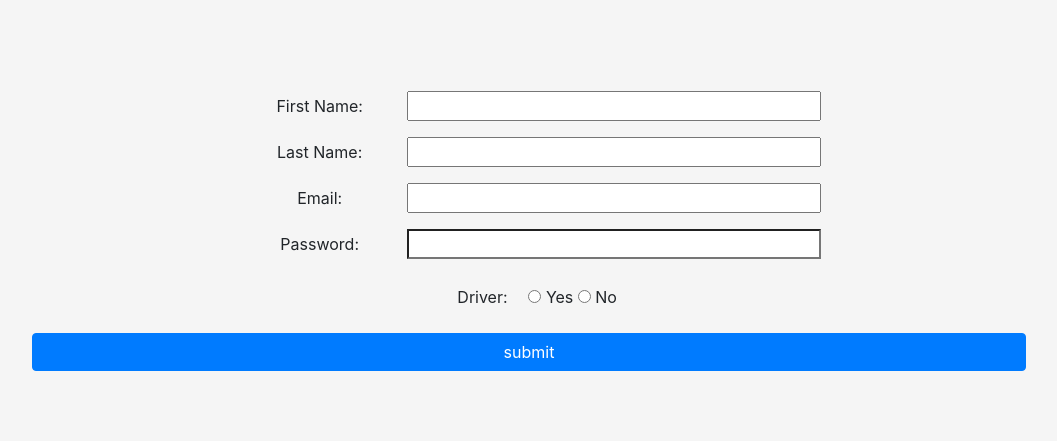
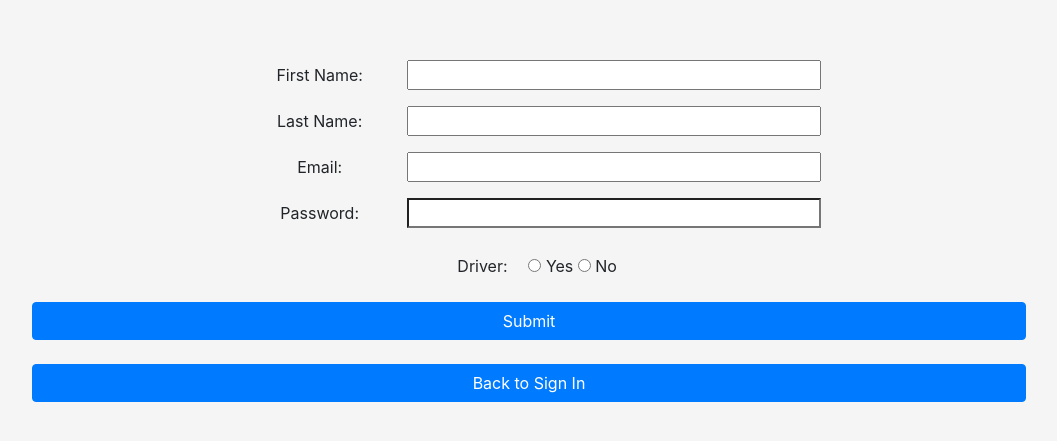
Before and after one commit to dygr/BurgerCrushersProject, a plain HTML site: page HTML/views/Signup.html in a window 1280 px wide. Shown: the part 169-610 px from the top of the page, without its empty margins (111-1168 px from the left). Drawn offline with nearby package versions, Linux system fonts and the light colour scheme.

Commit message:
adding return to sign in button

```diff
--- a/HTML/views/Signup.html
+++ b/HTML/views/Signup.html
@@ -44,7 +44,9 @@
                     <input type="radio" name="hasCar" value="false"> No </input>
                 </div>
             </div>
-            <input type="submit" value="submit" class="btn btn-primary btn-block">
+            <input type="submit" value="Submit" class="btn btn-primary btn-block">
+            <br/>
+            <a href = "Login.html"><button type="button" class="btn btn-primary btn-block">Back to Sign In</button></a>
         </form>
     </body>
 </html>
```
